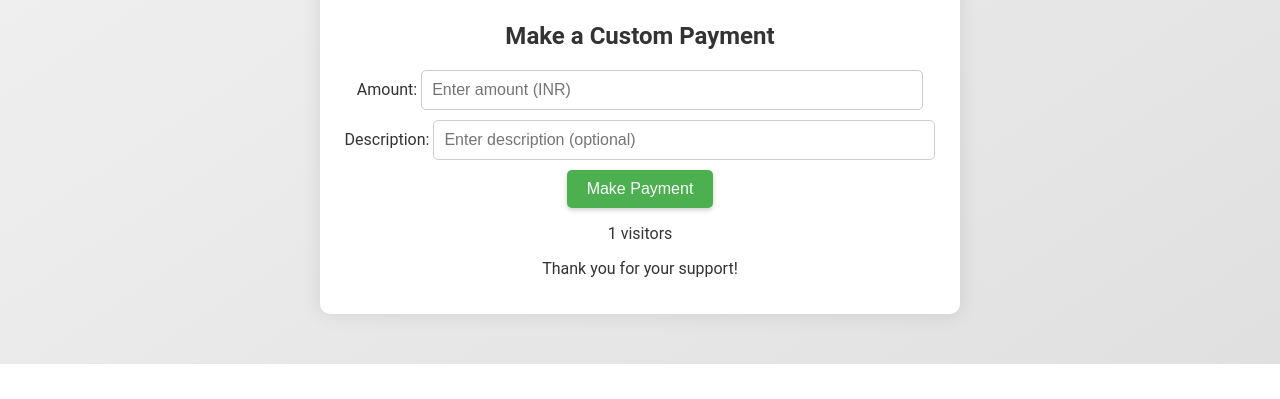
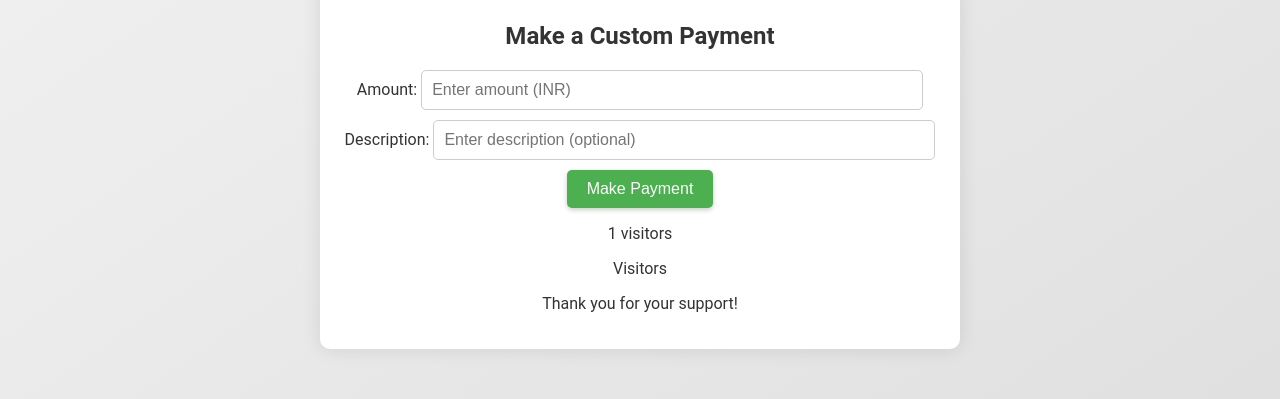
Before and after one commit to AJNAGAA/qrcode, a plain HTML site: page index.html in a window 1280 px wide. Shown: the part 479-878 px from the top of the page. Before the commit the page ends 843 px from the top, so only its background shows below. Drawn offline with Linux system fonts and the light colour scheme.

Commit message:
Update index.html

```diff
--- a/index.html
+++ b/index.html
@@ -27,7 +27,10 @@
                 <input type="submit" value="Make Payment">
             </form>
         </div>
-        <p id="visitor-count">0 visitors</p>
+        <div id="visitor-count-container">
+            <p id="visitor-count">0</p>
+            <p>Visitors</p>
+        </div>
         <p>Thank you for your support!</p>
     </div>
     <script src="script.js"></script>
```
